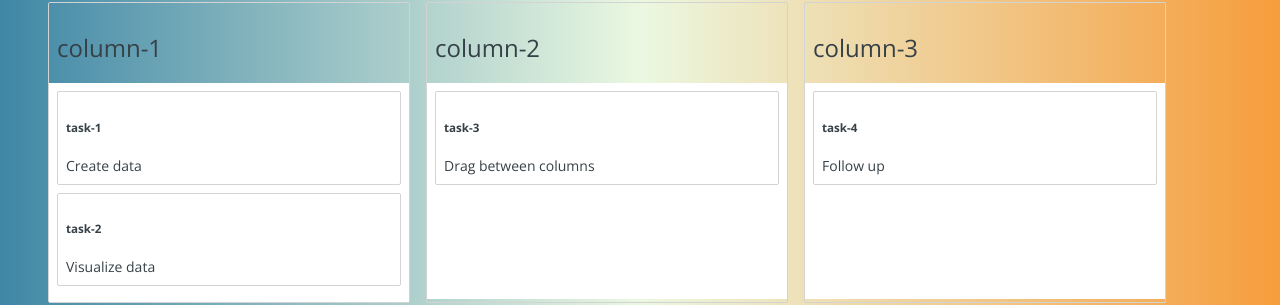
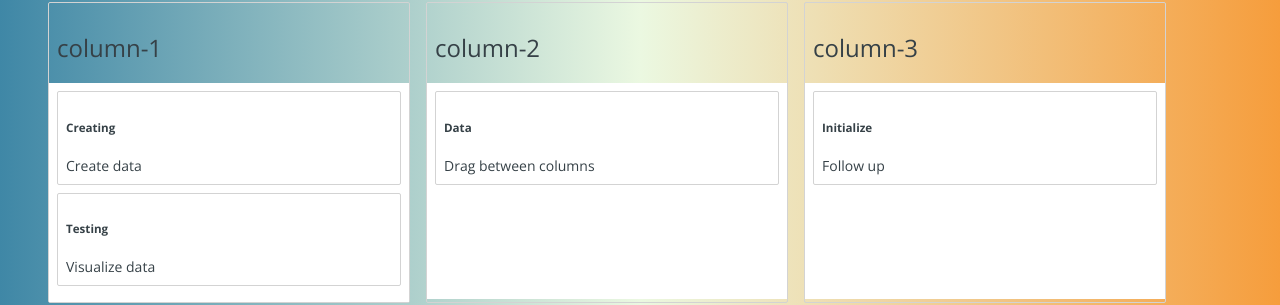
Before and after one commit to jnolan97/sampletask, a React (Create React App) app: page /task in a window 1280 px wide. Shown: the part 174-479 px from the top of the page. Built offline with nearby package versions, Linux system fonts and the light colour scheme.

Commit message:
Added more to the data

```diff
--- a/src/Logic.jsx
+++ b/src/Logic.jsx
@@ -69,8 +69,6 @@ class Logic extends React.Component {
         },
       };
       console.log('newstate',newState)
-    //   const list = this.reOrder(this.state.columns,start,end)
-    //   return this.setState({ list });
     this.setState(newState);
     return;
     } else {
@@ -104,8 +102,6 @@ class Logic extends React.Component {
   }
 
   render() {
-    // const data = Array.from(this.state.columns)
-    // console.log('arr',data)
   return (
     <Container>
   <DragDropContext onDragEnd={this.onDragEnd}>
--- a/src/Task.jsx
+++ b/src/Task.jsx
@@ -26,7 +26,7 @@ export default function Task(props) {
         {...snapshot.isDragging}
         {...snapshot.draggingOver}
         ref={provided.innerRef}>
-            <h5>{props.task.id}</h5>
+            <h5>{props.task.title}</h5>
             {props.task.content}
 
             {/* {data.tasks.map(s => (<TaskList> {s.description} </TaskList>))} */}
--- a/src/initial-data.js
+++ b/src/initial-data.js
@@ -1,9 +1,9 @@
 const initialData = {
     tasks: {
-        'task-1': {id: 'task-1', content: 'Create data'},
-        'task-2': {id: 'task-2', content: 'Visualize data'},
-        'task-3': {id: 'task-3', content: 'Drag between columns'},
-        'task-4': {id: 'task-4', content: 'Follow up'}
+        'task-1': {id: 'task-1',title: 'Creating', content: 'Create data'},
+        'task-2': {id: 'task-2',title: 'Testing', content: 'Visualize data'},
+        'task-3': {id: 'task-3',title: 'Data', content: 'Drag between columns'},
+        'task-4': {id: 'task-4',title:'Initialize', content: 'Follow up'}
     },
     columns: {
         'column-1': {
```
